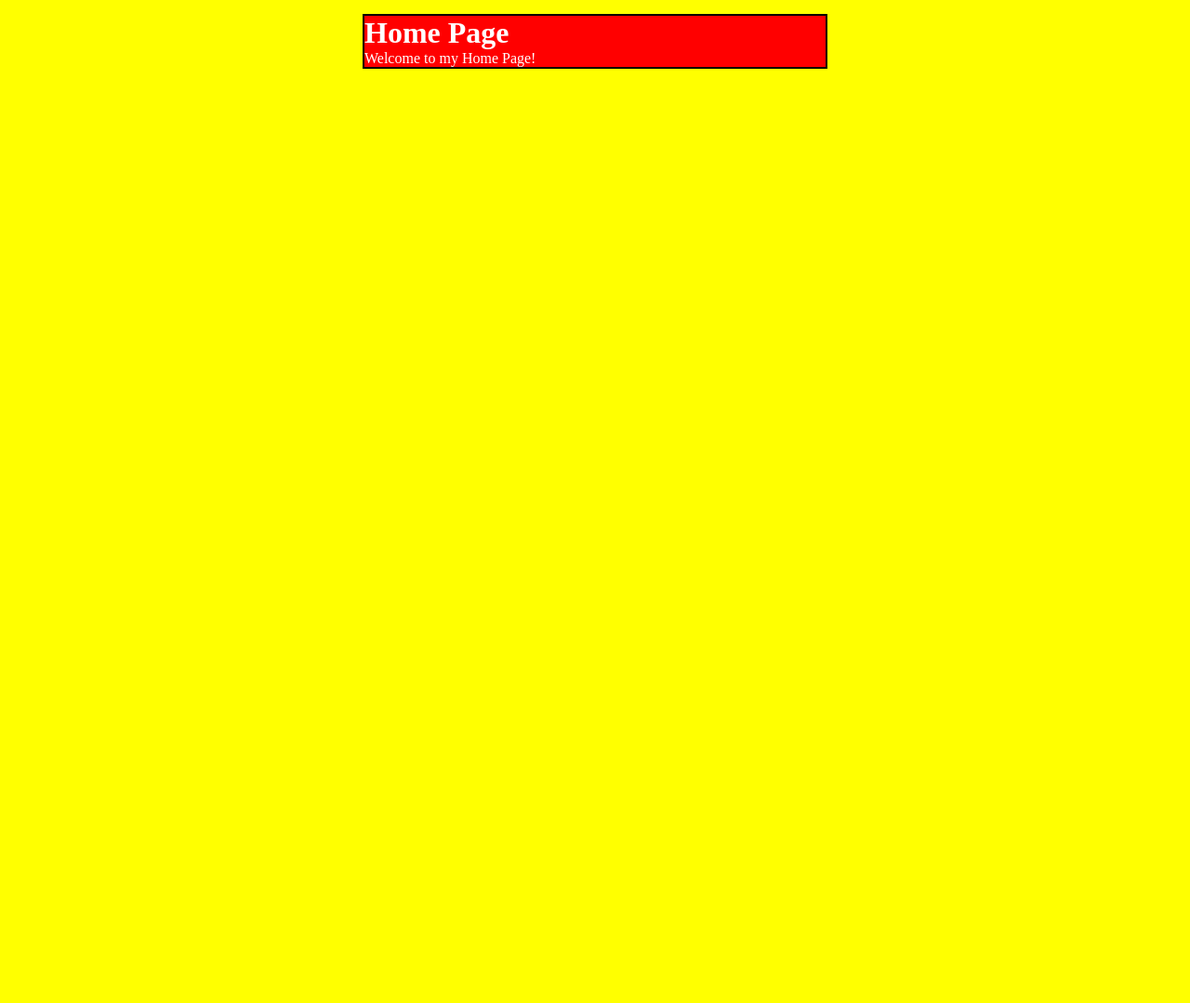
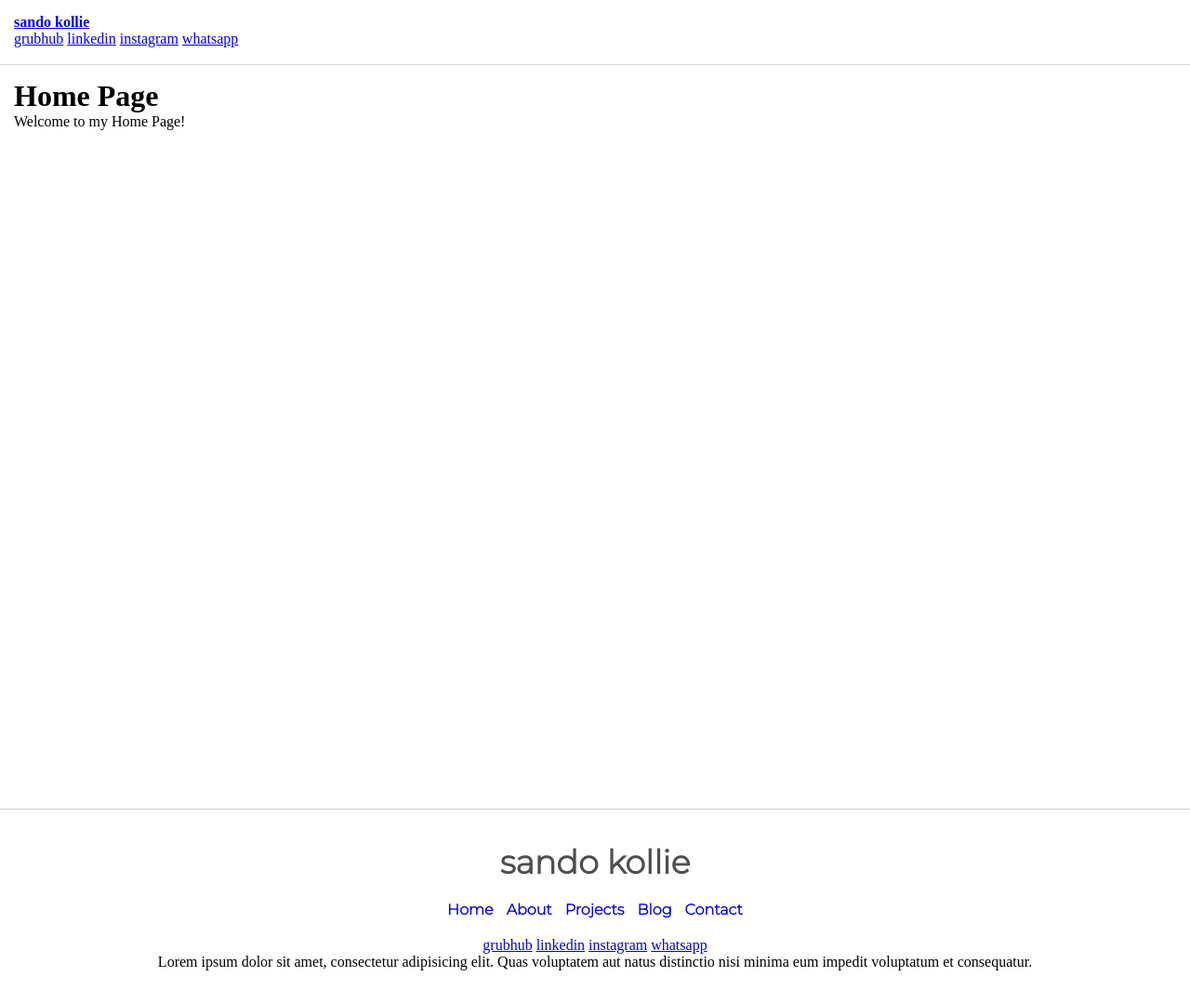
Before and after one commit to sandocodes/personal_portfolio, a Django app: page / in a window 1280 px wide. Shown: the whole page at 93% size. Before the commit the page ends 74 px from the top, so only its background shows below. Run offline with Django 5.2, Linux system fonts and the light colour scheme.

Commit message:
Footer, Navbar and Contact
Added the following styles to website:
Footer
Navbar
Contact

```diff
--- a/portfolio/website/static/base_styles.css
+++ b/portfolio/website/static/base_styles.css
@@ -1,4 +1,7 @@
 /* Base or Default Styles */
+@import url('https://fonts.googleapis.com/css2?family=Montserrat:wght@300&family=Roboto+Mono&display=swap');
+
+
 /* On large devices */
 * {
     box-sizing: border-box;
@@ -7,13 +10,11 @@
 }
 
 :root {
+    --link_font: 'Montserrat', sans-serif;
+    --body_font: 'Roboto Mono', monospace;
     --primary_color: ;
     --call_to_action_hover: ;
     --call_to_action: ;
-}
-
-body {
-    background-color: #babaf5;
 }
 
 .wrapper {
@@ -21,7 +22,6 @@ body {
     padding: 15px;
     margin: auto;
     min-height: 100lvh;
-    background-color: yellow;
 }
 
 
--- /dev/null
+++ b/portfolio/website/static/contact_styles.css
@@ -0,0 +1,27 @@
+.contact_form {
+    background-color: yellow;
+    padding: 15px;
+    margin-top: 75px;
+}
+
+.form_heading h3 {
+    margin: 25px 0;
+    font-size: 28px;
+}
+
+form {
+    max-width: 500px;
+    margin: auto;
+}
+
+.name, .email, .subject, #message, .send_message_btn {
+    width: 100%;
+    margin: 7px;
+    padding: 12px 10px;
+    border-radius: 5px;
+}
+
+.send_message_btn {
+    cursor: pointer;
+    background-color: var(--call_to_action);
+}
--- /dev/null
+++ b/portfolio/website/static/footer_styles.css
@@ -0,0 +1,39 @@
+footer {
+    max-width: 1300px;
+    margin: auto;
+    padding: 35px 5px;
+    min-height: 60px;
+    border-top: 1px solid lightgray;
+    text-align: center;
+    /* background-color: yellow; */
+}
+
+/* Logo in Footer Section */
+footer .logo {
+    font-size: 35px;
+    text-decoration: none;
+    color: #4e4e4e;
+    margin: 20px 0;
+    font-weight: bolder;
+    font-family: var(--link_font);
+}
+
+/* Page Links in the footer section */
+.footer_nav_links {
+    padding: 10px 0;
+    display: flex;
+    justify-content: center;
+    align-items: center;
+    margin: 10px auto;
+}
+
+.footer_nav_links > a {
+    margin: 0 7px;
+    text-decoration: none;
+    font-weight: bold;
+    font-family: var(--link_font);
+}
+
+/* .footer_nav_links link:first-child {
+    margin-left: 0;
+} */
--- a/portfolio/website/static/home_styles.css
+++ b/portfolio/website/static/home_styles.css
@@ -1,8 +1 @@
 /* Home Page Styles */
-.home_div {
-    border: 2px solid black;
-    background-color: red;
-    color: white;
-    max-width: 500px;
-    margin: auto;
-}
--- /dev/null
+++ b/portfolio/website/static/navbar_styles.css
@@ -0,0 +1,7 @@
+nav {
+    max-width: 1300px;
+    margin: auto;
+    padding: 15px;
+    min-height: 70px;
+    border-bottom: 1px solid #d3d3d3;
+}
--- a/portfolio/website/templates/base_layout.html
+++ b/portfolio/website/templates/base_layout.html
@@ -6,16 +6,22 @@
     <meta charset="UTF-8">
     <meta name="viewport" content="width=device-width, initial-scale=1.0">
     <link rel="stylesheet" href="{% static 'base_styles.css' %}">
+    <link rel="stylesheet" href="{% static 'navbar_styles.css' %}">
     <link rel="stylesheet" href="{% static 'home_styles.css' %}">
     <link rel="stylesheet" href="{% static 'about_styles.css' %}">
+    <link rel="stylesheet" href="{% static 'projects_styles.css' %}">
     <link rel="stylesheet" href="{% static 'blog_styles.css' %}">
-    <link rel="stylesheet" href="{% static 'projects_styles.css' %}">
+    <link rel="stylesheet" href="{% static 'contact_styles.css' %}">
+    <link rel="stylesheet" href="{% static 'footer_styles.css' %}">
     <title>{{title}}</title>
 </head>
 <body>
+    <!-- Navbar Goes Here -->
+    {% include 'navbar.html' %}
     <div class="wrapper">
         {% block content %}
         {% endblock %}
     </div>
+    {% include 'footer.html' %}
 </body>
 </html>
--- /dev/null
+++ b/portfolio/website/templates/footer.html
@@ -0,0 +1,22 @@
+<footer>
+    <!-- Add Logo Image Later -->
+    <a href="{% url 'website_home' %}" class="logo">
+        <h4>sando kollie</h4>
+    </a>
+    <div class="footer_nav_links">
+        <a href="{% url 'website_home' %}" class="link home">Home</a>
+        <a href="{% url 'website_about_page' %}" class="link about">About</a>
+        <a href="{% url 'website_projects_page' %}" class="link projects">Projects</a>
+        <a href="{% url 'website_blog_section_page' %}" class="link blog">Blog</a>
+        <a href="{% url 'website_contact_page' %}" class="link contact">Contact</a>
+    </div>
+    <div class="footer_social_links">
+        <a href="https://github.com/sandocodes" target="_blank" class="social grubhub">grubhub</a>
+        <a href="#" class="social linkedin">linkedin</a>
+        <a href="#" class="social instagram">instagram</a>
+        <a href="#" class="social whatsapp">whatsapp</a>
+    </div>
+    <div>
+        <p>Lorem ipsum dolor sit amet, consectetur adipisicing elit. Quas voluptatem aut natus distinctio nisi minima eum impedit voluptatum et consequatur.</p>
+    </div>
+</footer>
--- /dev/null
+++ b/portfolio/website/templates/navbar.html
@@ -0,0 +1,16 @@
+<nav>
+    <a href="{% url 'website_home' %}" class="logo">
+        <h4 class="">sando kollie</h4>
+    </a>
+    <div class="social_links">
+        <a href="#" class="social grubhub">grubhub</a>
+        <a href="#" class="social linkedin">linkedin</a>
+        <a href="#" class="social instagram">instagram</a>
+        <a href="#" class="social whatsapp">whatsapp</a>
+    </div>
+    <div class="hamburger_menu">
+        <span></span>
+        <span></span>
+        <span></span>
+    </div>
+</nav>
--- a/portfolio/website/urls.py
+++ b/portfolio/website/urls.py
@@ -8,6 +8,7 @@ urlpatterns = [
     path('about-me/', views.about_page, name='website_about_page'),
     path('projects/', views.projects_page, name='website_projects_page'),
     path('blog/', views.blog_section_page, name='website_blog_section_page'),
+    path('contact-me/', views.contact_page, name='website_contact_page'),
     # path('blog', views., name=''),
     # path('blog', views., name=''),
 ]
--- a/portfolio/website/views.py
+++ b/portfolio/website/views.py
@@ -27,3 +27,8 @@ def projects_page(request):
 def blog_section_page(request):
     page_name = 'blog_section.html'
     return render(request, page_name, {'title': 'Blog - Weekly 5 Minutes Read'})
+
+# Contact seciton view
+def contact_page(request):
+    page_name = 'contact.html'
+    return render(request, page_name, {'title': 'Blog - Weekly 5 Minutes Read'})
```
Also changed, not shown: portfolio/website/templates/contact.html (added, +14 -0 lines).
